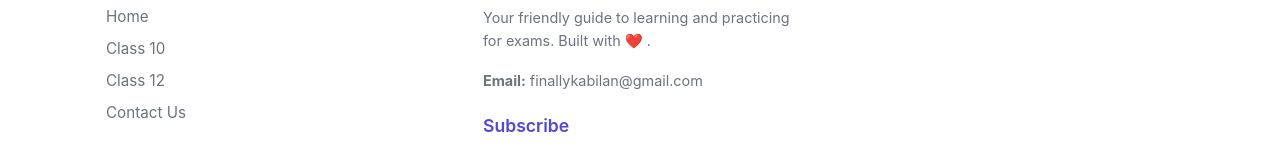
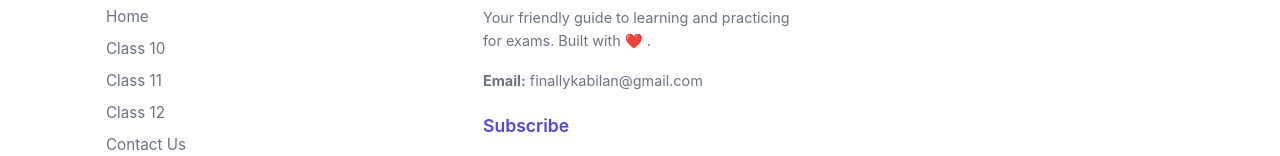
Before and after one commit to Kabi09/Dude-Quizz-AI, a React (Vite) app in the folder frontend/: page / in a window 1280 px wide. Shown: the part 541-697 px from the top of the page. Built offline with nearby package versions, Linux system fonts and the light colour scheme; no server answers.

Commit message:
update url

```diff
--- a/frontend/src/components/Footer.jsx
+++ b/frontend/src/components/Footer.jsx
@@ -51,6 +51,7 @@ export default function Footer() {
           <ul>
             <li><Link to="/">Home</Link></li>
             <li><Link to="/classes/10/subjects">Class 10</Link></li>
+            <li><Link to="/classes/11/subjects">Class 11</Link></li>
             <li><Link to="/classes/12/subjects">Class 12</Link></li>
             <li><Link to="/contact">Contact Us</Link></li>
           </ul>
```
